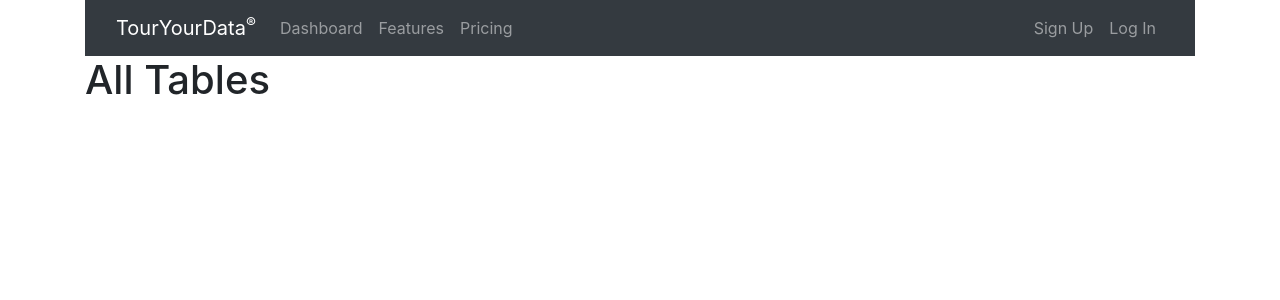
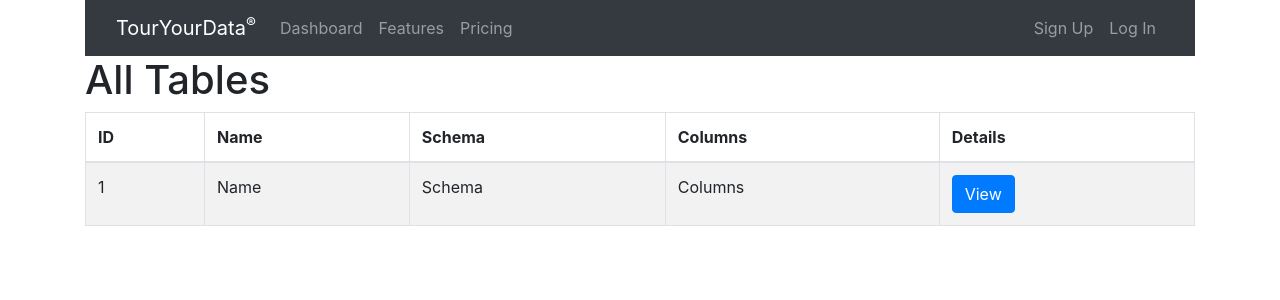
Before and after one commit to sh78/demo-tour-your-data, a React (Create React App) app: page / in a window 1280 px wide. Shown: the top 300 px of the page. Built offline with nearby package versions, Linux system fonts and the light colour scheme.

Commit message:
Mock up a table of tables
Add a component DataTable that will render table items from the API
call. Use a prop for the component's HTML heading text.

Based on example in the React Bootstrap docs.

```diff
--- a/src/App.tsx
+++ b/src/App.tsx
@@ -2,13 +2,16 @@ import React from "react";
 import "./App.scss";
 import Container from "react-bootstrap/Container";
 import HeaderBar from "./components/HeaderBar";
+import DataTable from "./components/DataTable";
 
 function App() {
   return (
     <div className="App">
+      <Container fluid="lg">
+        <HeaderBar />
+      </Container>
       <Container as="main" id="main-content" fluid="lg">
-        <HeaderBar />
-        <h1>All Tables</h1>
+        <DataTable title="All Tables" />
       </Container>
     </div>
   );
--- /dev/null
+++ b/src/components/DataTable.tsx
@@ -0,0 +1,39 @@
+import React from "react";
+import Table from "react-bootstrap/Table";
+import Button from "react-bootstrap/Button";
+
+type DataTableProps = {
+  title: string
+}
+
+function DataTable(props: DataTableProps) {
+  return (
+    <>
+      <h1>{props.title}</h1>
+      <Table responsive striped bordered hover>
+        <thead>
+          <tr>
+            <th>ID</th>
+            <th>Name</th>
+            <th>Schema</th>
+            <th>Columns</th>
+            <th>Details</th>
+          </tr>
+        </thead>
+        <tbody>
+          <tr>
+            <td>1</td>
+            <td>Name</td>
+            <td>Schema</td>
+            <td>Columns</td>
+            <td>
+              <Button variant="primary">View</Button>
+            </td>
+          </tr>
+        </tbody>
+      </Table>
+    </>
+  );
+}
+
+export default DataTable;
```
